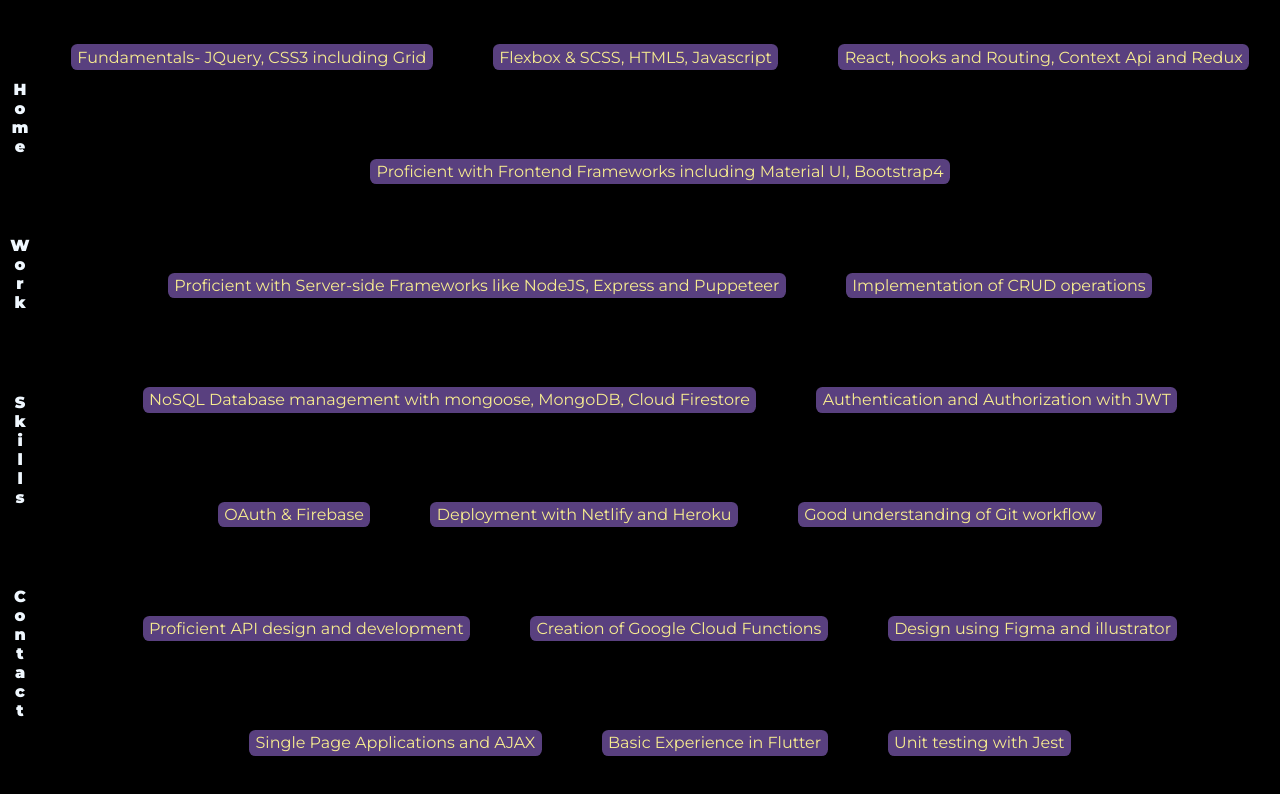
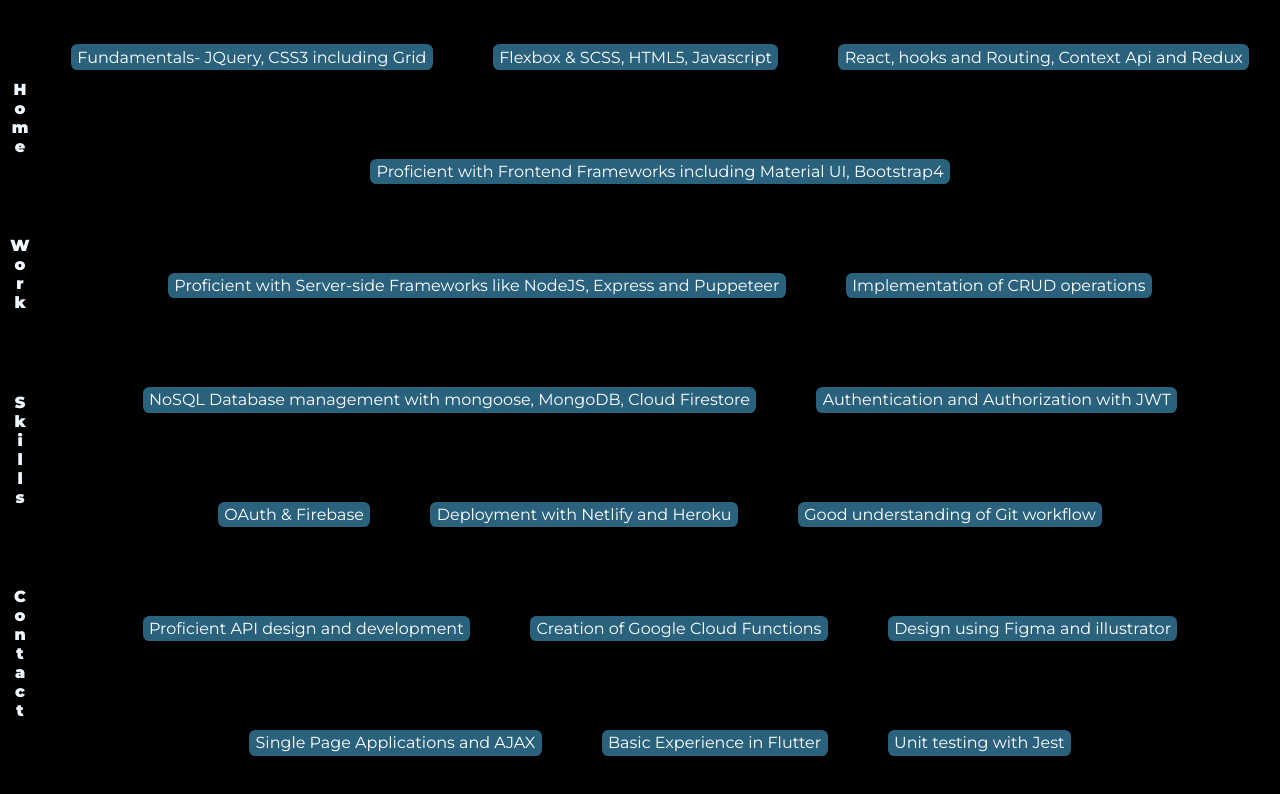
Before and after one commit to lancerdonnie/portfolio-old, a React (Create React App) app: page /skills in a window 1280 px wide. Shown: the top 794 px of the page. Built offline with nearby package versions, Linux system fonts and the light colour scheme; some icons are missing.

Commit message:
changed colors

```diff
--- a/src/components/Skills.scss
+++ b/src/components/Skills.scss
@@ -26,12 +26,12 @@
 .skillitem {
   // background-color: #ff9800; orange
   // background-color: #03a9f4; blue
-  background-color: #59407f;
+  background-color: #2a627d;
   // background: linear-gradient(80deg, #03a9f4, #ff9800);
   // color: #ff9800;
   // #f7ec90 yellow
   // color: white;
-  color: #f7ec90;
+  color: white;
   margin: 30px;
   padding: 0.2rem 0.4rem;
   border-radius: 0.4rem;
```
